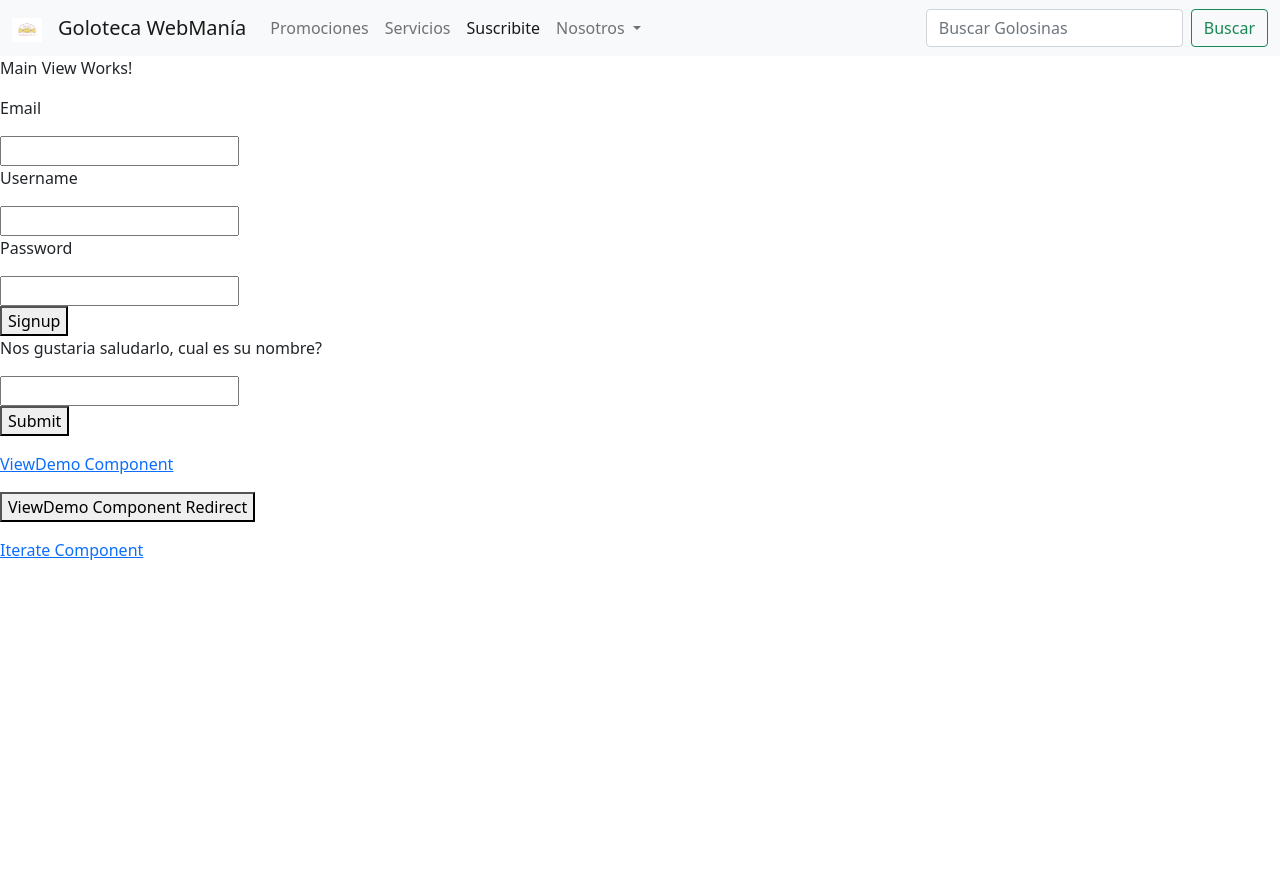
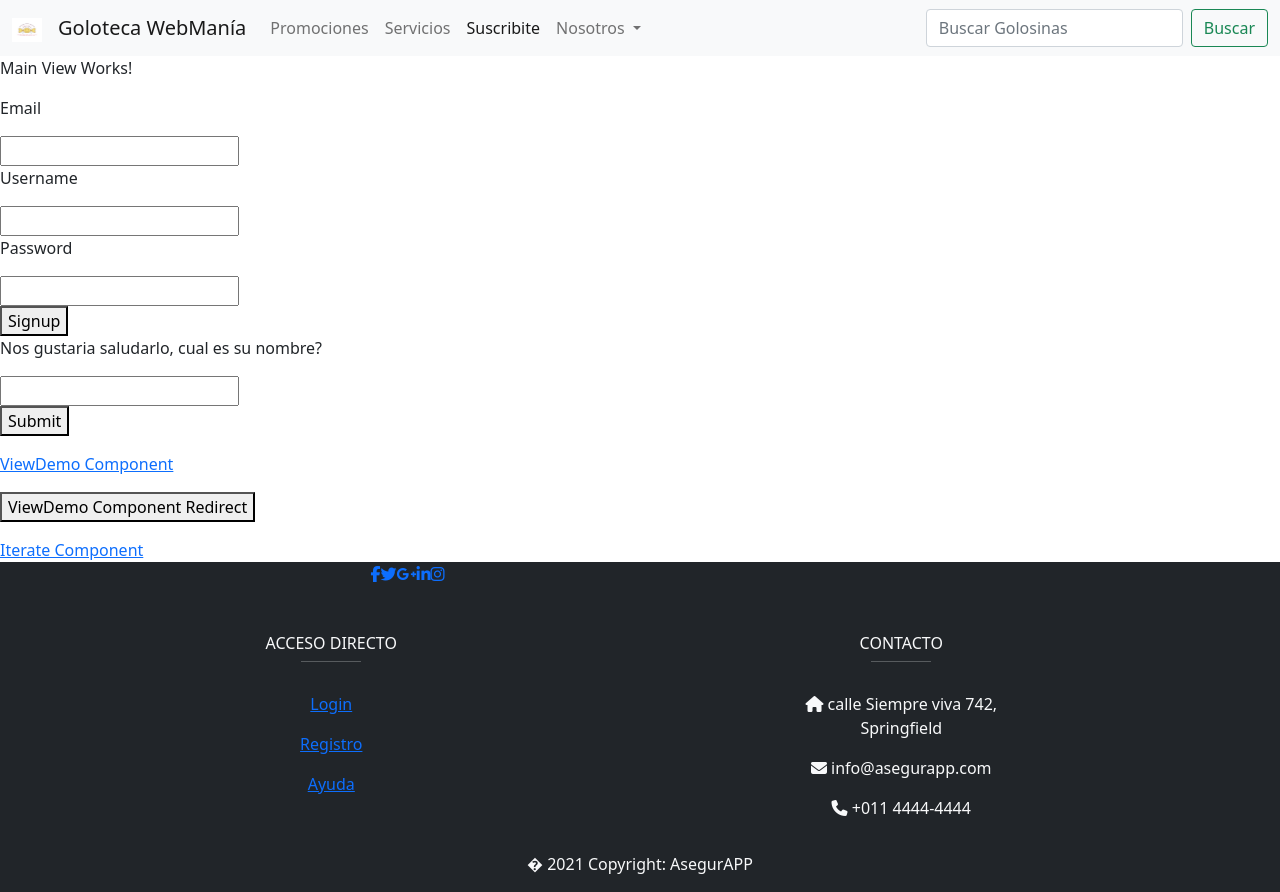
Before and after one commit to EricDanielCuevas/TPAngular-Node-, an Angular app: page / in a window 1280 px wide. Before the commit the page ends 800 px from the top, so only its background shows below. Built offline with nearby package versions, Linux system fonts and the light colour scheme.

Commit message:
footer en desarrollo

```diff
--- a/src/app/app.component.html
+++ b/src/app/app.component.html
@@ -45,3 +45,5 @@
 <a routerLink="/iterate" routerLinkActive="active">Iterate Component</a>
 
 <router-outlet></router-outlet>
+
+<app-footer></app-footer>
--- a/src/app/app.module.ts
+++ b/src/app/app.module.ts
@@ -8,6 +8,7 @@ import { AppComponent } from './app.component';
 import { ViewDemoComponent } from './view-demo/view-demo.component';
 import { IterateComponentComponent } from './iterate-component/iterate-component.component';
 import { NavbarComponent } from './componentes/navbar/navbar.component';
+import { FooterComponent } from './componentes/footer/footer.component';
 
 
 @NgModule({
@@ -15,7 +16,8 @@ import { NavbarComponent } from './componentes/navbar/navbar.component';
     AppComponent,
     ViewDemoComponent,
     IterateComponentComponent,
-    NavbarComponent
+    NavbarComponent,
+    FooterComponent
   ],
   imports: [
     BrowserModule,
--- /dev/null
+++ b/src/app/componentes/footer/footer.component.html
@@ -0,0 +1,81 @@
+<footer class="page-footer font-small color-light bg-dark text-light">
+
+  <div>
+      <div class="container">
+
+          <div class="col-md-6 col-lg-7 text-center text-md-right">
+
+              <a class="fb-ic" href="https://www.facebook.com">
+                  <i class="fab fa-facebook-f white-text mr-4"> </i>
+              </a>
+
+              <a class="tw-ic" href="https://twitter.com">
+                  <i class="fab fa-twitter white-text mr-4"> </i>
+              </a>
+
+              <a class="gplus-ic" href="https://www.google.com.ar">
+                  <i class="fab fa-google-plus-g white-text mr-4"> </i>
+              </a>
+
+              <a class="li-ic" href="https://www.linkedin.com">
+                  <i class="fab fa-linkedin-in white-text mr-4"  > </i>
+              </a>
+
+              <a class="ins-ic"  href="https://www.instagram.com">
+                  <i class="fab fa-instagram white-text"> </i>
+              </a>
+
+          </div>
+
+
+      </div>
+
+  </div>
+
+
+  <div class="container text-center text-md-left mt-5">
+
+
+      <div class="row mt-3">
+
+
+          <div class="col-md-3 col-lg-2 col-xl-2 mx-auto mb-4">
+
+              <h6 class="text-uppercase font-weight-bold">Acceso directo</h6>
+              <hr class="deep-purple accent-2 mb-4 mt-0 d-inline-block mx-auto" style="width: 60px;">
+              <p>
+                  <a href="login">Login</a>
+              </p>
+              <p>
+                  <a href="ir-a-registrarme">Registro</a>
+              </p>
+
+              <p>
+                  <a href="home">Ayuda</a>
+              </p>
+
+          </div>
+
+          <div class="col-md-4 col-lg-3 col-xl-3 mx-auto mb-md-0 mb-4">
+
+              <h6 class="text-uppercase font-weight-bold">Contacto</h6>
+              <hr class="deep-purple accent-2 mb-4 mt-0 d-inline-block mx-auto" style="width: 60px;">
+              <p>
+                  <i class="fas fa-home mr-3"></i> calle Siempre viva 742, Springfield</p>
+              <p>
+                  <i class="fas fa-envelope mr-3"></i> info@asegurapp.com</p>
+              <p>
+                  <i class="fas fa-phone mr-3"></i> +011 4444-4444 </p>
+
+          </div>
+
+      </div>
+      <div class="footer-copyright text-center py-3">� 2021 Copyright: AsegurAPP
+      </div>
+  </div>
+
+</footer>
+
+
+<script src="https://ajax.googleapis.com/ajax/libs/jquery/1.11.3/jquery.min.js"></script>
+<script>window.jQuery || document.write('<script src="../../assets/js/vendor/jquery.min.js"><\/script>')</script>
--- /dev/null
+++ b/src/app/componentes/footer/footer.component.ts
@@ -0,0 +1,15 @@
+import { Component, OnInit } from '@angular/core';
+
+@Component({
+  selector: 'app-footer',
+  templateUrl: './footer.component.html',
+  styleUrls: ['./footer.component.css']
+})
+export class FooterComponent implements OnInit {
+
+  constructor() { }
+
+  ngOnInit(): void {
+  }
+
+}
--- a/src/index.html
+++ b/src/index.html
@@ -8,6 +8,7 @@
   <link rel="icon" type="image/x-icon" href="favicon.ico">
   <link href="https://cdn.jsdelivr.net/npm/bootstrap@5.1.3/dist/css/bootstrap.min.css" rel="stylesheet" integrity="sha384-1BmE4kWBq78iYhFldvKuhfTAU6auU8tT94WrHftjDbrCEXSU1oBoqyl2QvZ6jIW3" crossorigin="anonymous">
   <script src="https://cdn.jsdelivr.net/npm/bootstrap@5.1.3/dist/js/bootstrap.bundle.min.js" integrity="sha384-ka7Sk0Gln4gmtz2MlQnikT1wXgYsOg+OMhuP+IlRH9sENBO0LRn5q+8nbTov4+1p" crossorigin="anonymous"></script>
+  <script src="https://kit.fontawesome.com/be5ce1948e.js" crossorigin="anonymous"></script>
 </head>
 <body>
   <app-root></app-root>
```
Also changed, not shown: src/app/componentes/footer/footer.component.css (added), 1 other file (tests, documents, lock files or other folders).
